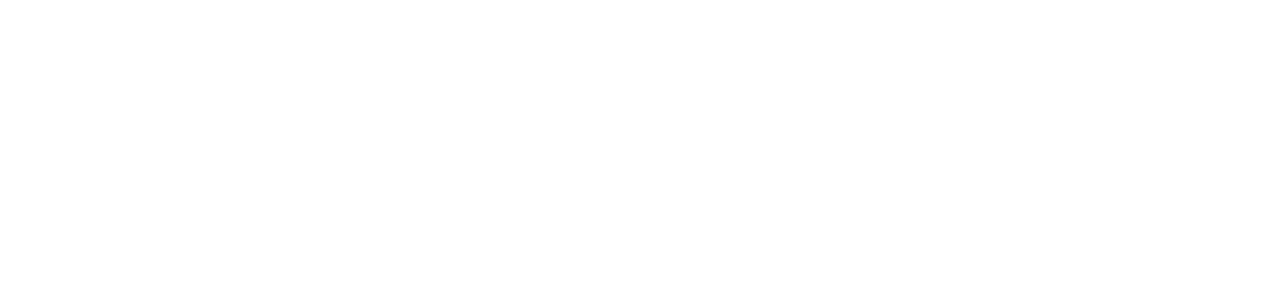
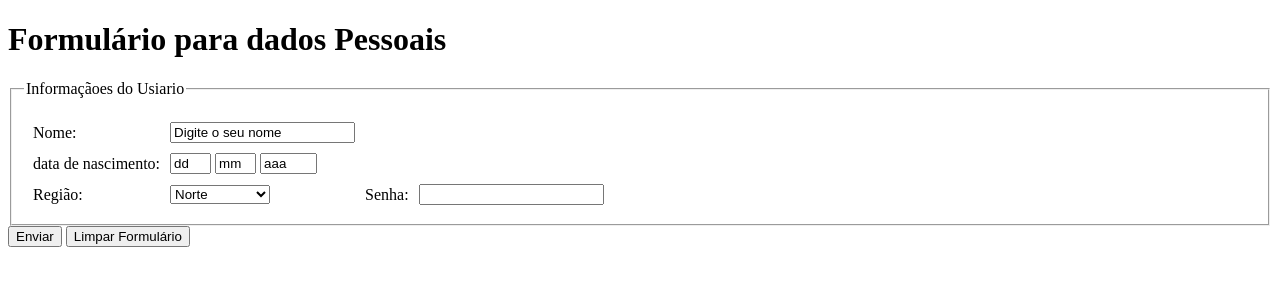
Before and after one commit to Leila4420/MeusCodigos, a plain HTML site: page Teste.html in a window 1280 px wide. Drawn offline with Linux system fonts and the light colour scheme.

Commit message:
Trabalho 07/02/25

```diff
--- a/Teste.html
+++ b/Teste.html
@@ -1,16 +1,64 @@
 <!DOCTYPE html>
-<head>
-    <title>APENAS UM TESTE</title>
-    <meta name"author"content="Fulano de Tal">
-    <meta name"description"content="descrição desta página...">
-    <meta name="Keyworda"content="apredizagem, html, páginas">
+<html lang="pt-BR">
+    <head>
+        <meta charset="utf-8">
+        <meta name="viewport" content="width=device-width,initial-scale=1">
+        <title> Testando Formulário</title>
+        <meta name="description" content="Criação de formulario HTML>
+        <meta http-equiv="Content-Type">
+    </head>
+<h1>Formulário para dados Pessoais</h1>
+<form action="DadosPessoais.php"method="post">
+<fieldset>
+    <legend>Informaçãoes do Usiario</legend>
+    <table cellspacing="8>"
+        <tr>
+            <td>
 
+            </td>
+        </tr>
+     <td>
+        <label for=""nome">Nome:</label>
+    </td>
+<td align="left">
+    <input type="text"name="nome"value="Digite o seu nome">
+    </td>
+<tr>
+     <td>
+        <label> data de nascimento:</label>
+     </td>
+    <td align="left">
+        <input type="text"name="dia"size="2"maxlength="2"value="dd">
+        <input type="text"name="mes"size="2"maxlength="2"value="mm">
+        <input type="text"name="ano"size="4"maxlength="4"value="aaa">
+    </td>
+</tr>
+<tr>
+    <td>
+        <label for="Reg">Região:</label>
+    </td>
+    <td aling="left">
+    <select name="Reg">
+        <option value="N">Norte</option>
+        <option value="NE">Nordeste</option>
+        <option value="CO">Centro-oeste</option>
+        <option value="SE">Sudeste</option>
+        <option value="S">Sul</option>
+        </select>
+    </td>
+    <td>
+          <label for="senha">Senha:</label>
+        </td>
+        <td align="left">
+            <input type="passaword"name="senha">
+        </td>
+        </tr>
+        </table>
 
-
-
-
-
-    <body>
+        </fieldset>
+        <input type="submit"value="Enviar">
+        <input type="reset"value="Limpar Formulário">
+        </form>
 
     </body>
-</head>
+    </html>
```
Also changed, not shown: Aluguel Predio/Index.html (added, +52 -0 lines), Aluguel Predio/img/Apt GM1.jpeg (added), Aluguel Predio/img/Apto GM02.jpeg (added), Aluguel Predio/img/Apto GM03.jpeg (added), Aluguel Predio/img/Apto GM04.jpeg (added), Aluguel Predio/img/Apto GM05.jpeg (added), Aluguel Predio/img/JAG01.jpeg (added), Aluguel Predio/img/JAG02 .jpeg (added), Aluguel Predio/img/e40c8ba0-6727-4584-a346-899ef9508c2d.jpeg (added).
